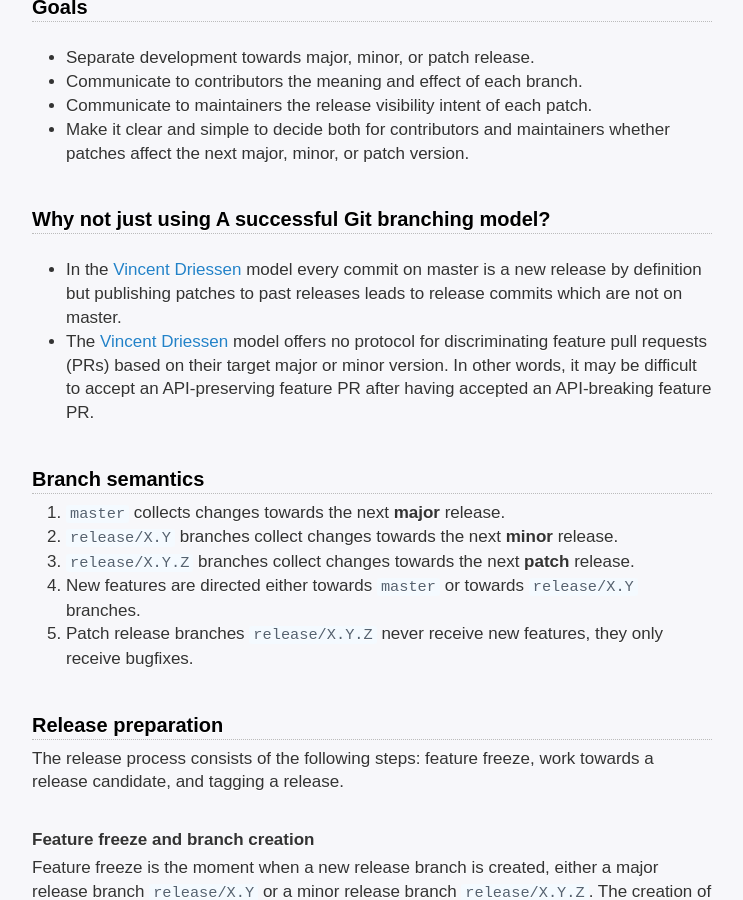
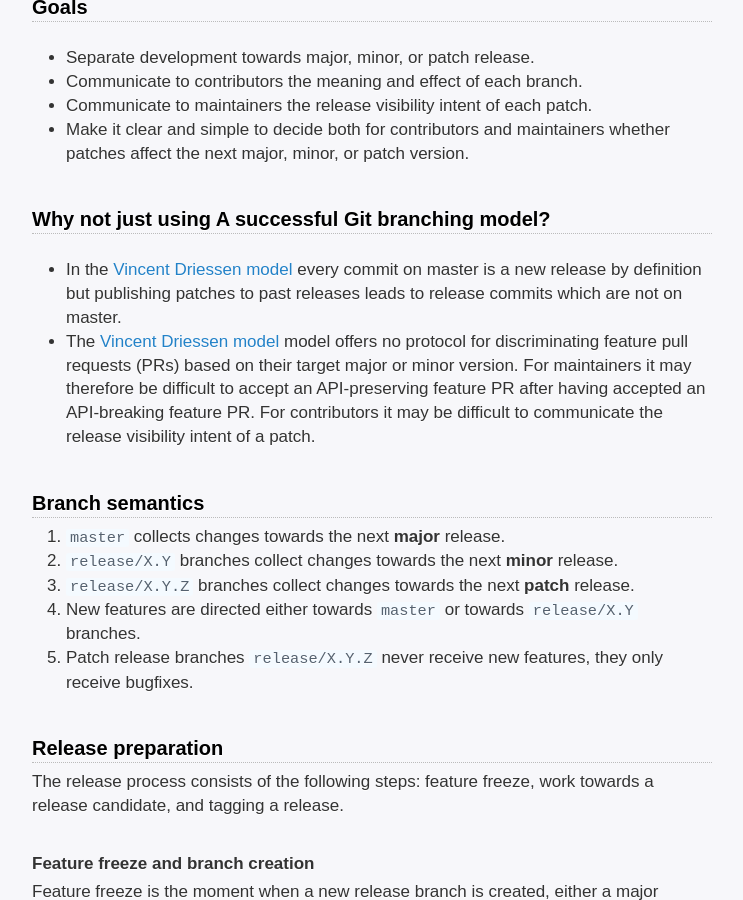
Before and after one commit to dev-cafe/branching-model, a Jekyll site: the page built from index.md, in a window 1280 px wide and 900 px high, scrolled down 618 px. Shown: the whole window, without its empty margins (268-1011 px from the left). Built offline with Jekyll 4.4.1, drawn with Linux system fonts in a browser that asks for light colours; our own code applies the rules of GitHub Pages for plain Markdown files.

Commit message:
expand motivation section

```diff
--- a/index.md
+++ b/index.md
@@ -26,12 +26,15 @@ permalink: /
 
 ## Why not just using [A successful Git branching model](http://nvie.com/posts/a-successful-git-branching-model/)?
 
-- In the [Vincent Driessen](http://nvie.com/posts/a-successful-git-branching-model/) model
+- In the [Vincent Driessen model](http://nvie.com/posts/a-successful-git-branching-model/)
   every commit on master is a new release by definition but publishing patches to
   past releases leads to release commits which are not on master.
-- The [Vincent Driessen](http://nvie.com/posts/a-successful-git-branching-model/) model
-  offers no protocol for discriminating feature pull requests (PRs) based on their target major or minor version. In other words, it may
-  be difficult to accept an API-preserving feature PR after having accepted an API-breaking feature PR.
+- The [Vincent Driessen model](http://nvie.com/posts/a-successful-git-branching-model/) model
+  offers no protocol for discriminating feature pull requests (PRs) based on
+  their target major or minor version. For maintainers it may therefore be
+  difficult to accept an API-preserving feature PR after having accepted an
+  API-breaking feature PR. For contributors it may be difficult to communicate
+  the release visibility intent of a patch.
 
 
 ## Branch semantics
```
